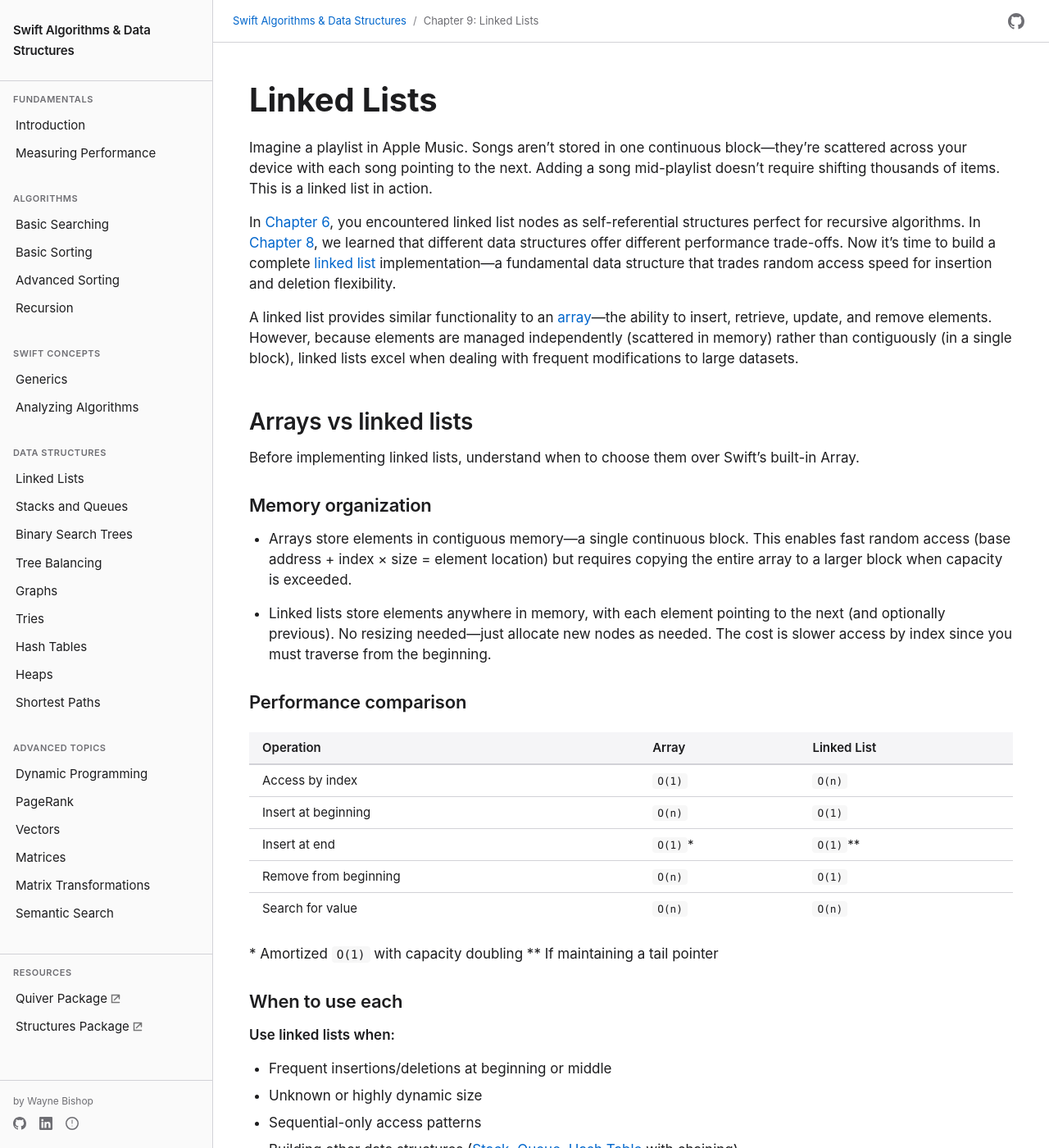
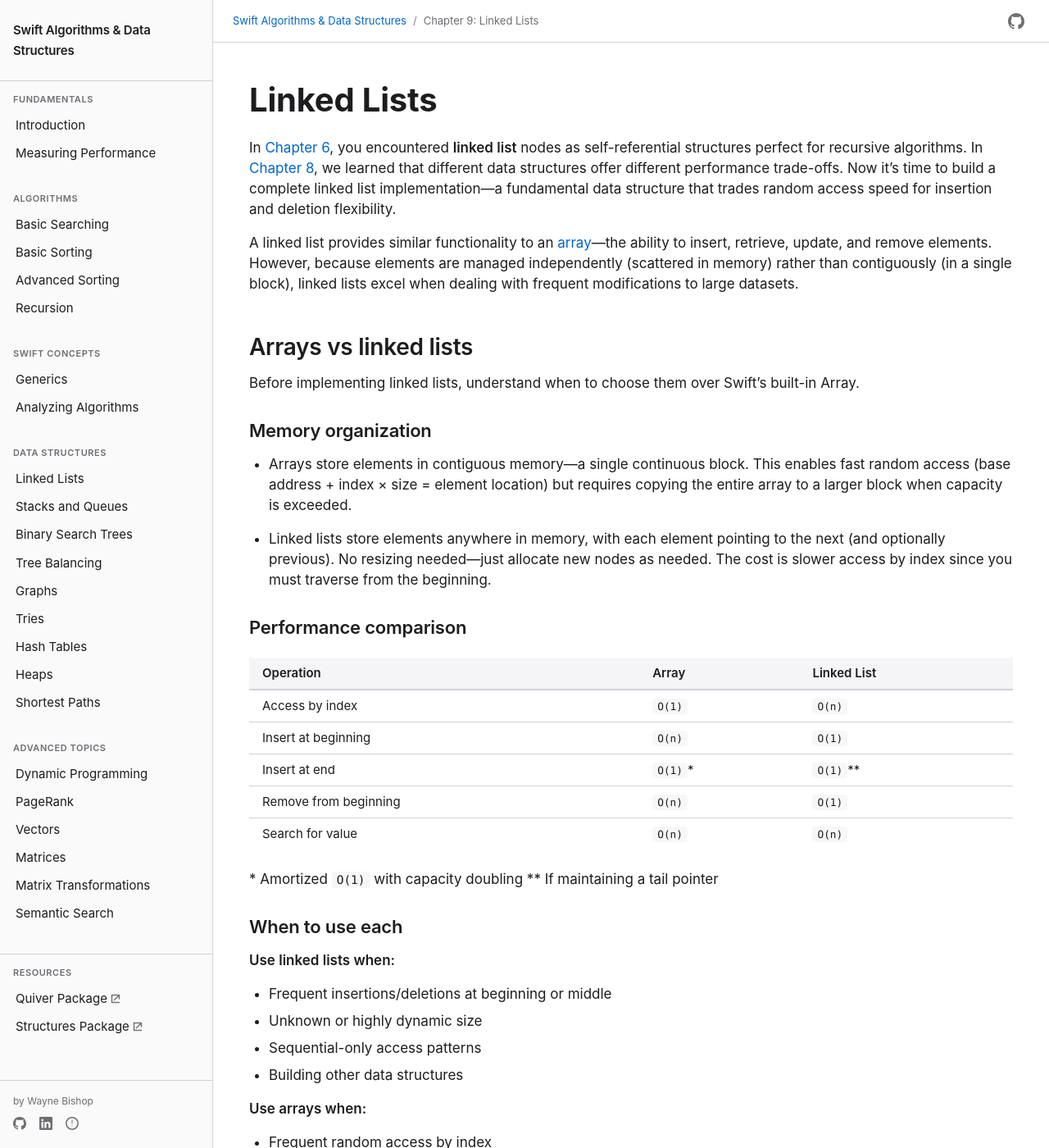
Before and after one commit to waynewbishop/swift-algorithms, a Jekyll site: the page built from 09-linked-lists.md, in a window 1280 px wide and 1400 px high. Shown: the whole window at 82% size. Built offline with Jekyll 4.4.1, drawn with Linux system fonts in a browser that asks for light colours; some of the changed text lies outside the part shown.

Commit message:
refactor: general revisions..

````diff
--- a/09-linked-lists.md
+++ b/09-linked-lists.md
@@ -5,9 +5,7 @@
 ---
 # Linked Lists
 
-Imagine a playlist in Apple Music. Songs aren't stored in one continuous block—they're scattered across your device with each song pointing to the next. Adding a song mid-playlist doesn't require shifting thousands of items. This is a linked list in action.
-
-In [Chapter 6](06-recursion.md), you encountered linked list nodes as self-referential structures perfect for recursive algorithms. In [Chapter 8](08-performance-analysis.md), we learned that different data structures offer different performance trade-offs. Now it's time to build a complete [linked list](https://en.wikipedia.org/wiki/Linked_list) implementation—a fundamental data structure that trades random access speed for insertion and deletion flexibility.
+In [Chapter 6](06-recursion.md), you encountered **linked list** nodes as self-referential structures perfect for recursive algorithms. In [Chapter 8](08-performance-analysis.md), we learned that different data structures offer different performance trade-offs. Now it's time to build a complete linked list implementation—a fundamental data structure that trades random access speed for insertion and deletion flexibility.
 
 A linked list provides similar functionality to an [array](https://en.wikipedia.org/wiki/Array_data_structure)—the ability to insert, retrieve, update, and remove elements. However, because elements are managed independently (scattered in memory) rather than contiguously (in a single block), linked lists excel when dealing with frequent modifications to large datasets.
 
@@ -40,7 +38,7 @@
 - Frequent insertions/deletions at beginning or middle
 - Unknown or highly dynamic size
 - Sequential-only access patterns
-- Building other data structures ([Stack](https://en.wikipedia.org/wiki/Stack_(abstract_data_type)), [Queue](https://en.wikipedia.org/wiki/Queue_(abstract_data_type)), [Hash Table](https://en.wikipedia.org/wiki/Hash_table) with chaining)
+- Building other data structures
 
 **Use arrays when:**
 - Frequent random access by index
@@ -67,8 +65,6 @@
     public init() {}
 }
 ```
-
-This structure supports both singly-linked lists (using only `next`) and doubly-linked lists (using both `next` and `previous`). The generic type `T` allows storing any type, and optional values enable representing empty nodes and list boundaries.
 
 ## Building the LinkedList class
 
````
Also changed, not shown: other parts of 09-linked-lists.md (+1 -1 lines), 08-performance-analysis.md (+2 -2 lines).
